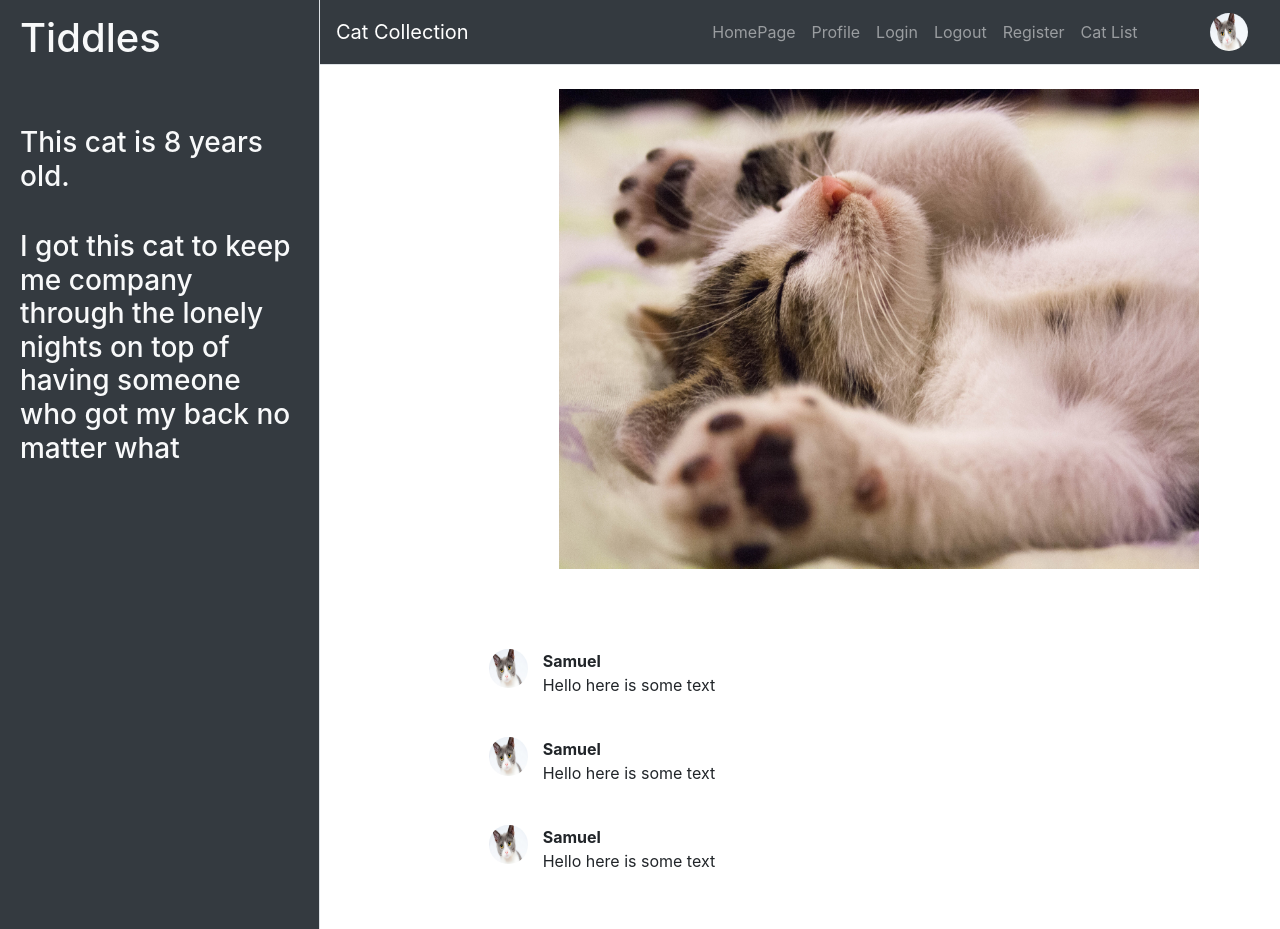
After one commit to samjeg/catsite, a Django app: template templates/cat_app/cat_topic_2.html in a window 1280 px wide. The commit adds this page. Run offline with Django 3.2, Linux system fonts and the light colour scheme; the template is opened without the code that fills it, so the values that code supplies are empty; some libraries are stand-ins or nearby versions.

Commit message:
final page cat topic html added

```diff
--- a/templates/cat_app/cat_list.html
+++ b/templates/cat_app/cat_list.html
@@ -140,8 +140,6 @@
             </tr>
           </table>
         </li>
-        <!--<li></li>-->
-        <!-- <li>li> -->
       </ul>
     </div>
 
--- /dev/null
+++ b/templates/cat_app/cat_topic_2.html
@@ -0,0 +1,162 @@
+<!DOCTYPE html>
+<html lang="en">
+
+<head>
+
+  <meta charset="utf-8" />
+  <meta name="viewport" content="width=device-width, initial-scale=1.0" />
+  <meta name="description" content="" />
+  <meta name="author" content="" />
+
+  <title>Sams Sidebar - Start Bootstrap Template</title>
+
+  <!-- Bootstrap core CSS -->
+  <link href="vendor/bootstrap/css/bootstrap.min.css" rel="stylesheet" />
+
+  <!-- Custom styles for this template -->
+  <link href="css/simple-sidebar.css" rel="stylesheet" />
+  <link href="css/cat_topic.css" rel="stylesheet" />
+
+</head>
+
+<body>
+
+  <div class="d-flex" id="wrapper">
+
+    <!-- Sidebar -->
+    <div class="text-light bg-dark border-right" id="sidebar-wrapper">
+      <div class="sidebar-heading">
+          <h1 class="small-font">Tiddles<h1>
+          <br>
+          <h3 class="small-font">This cat is 8 years old.</h3>
+          <br>
+          <h3 class="small-font">I got this cat to keep me company through the lonely nights on
+          top of having someone who got my back no matter what</h3>
+      </div>
+    </div>
+    <!-- /#sidebar-wrapper -->
+
+    <!-- Page Content -->
+    <div id="page-content-wrapper">
+
+      <nav class="navbar navbar-expand-lg navbar-dark bg-dark border-bottom">
+        <a class="navbar-brand" href="index.html">Cat Collection</a>
+        <button class="navbar-toggler" type="button" data-toggle="collapse" data-target="#navbarSupportedContent" aria-controls="navbarSupportedContent" aria-expanded="false" aria-label="Toggle navigation">
+          <span class="navbar-toggler-icon"></span>
+        </button>
+
+        <div class="collapse navbar-collapse" id="navbarSupportedContent">
+          <ul class="navbar-nav ml-auto mt-2 mt-lg-0">
+           <li class="nav-item">
+            <a class="nav-link" href="#">HomePage</a>
+          </li>
+          <li class="nav-item">
+            <a class="nav-link" href="#">Profile</a>
+          </li>
+          <li class="nav-item">
+            <a class="nav-link" href="#">Login</a>
+          </li>
+          <li class="nav-item">
+            <a class="nav-link" href="#">Logout</a>
+          </li>
+          <li class="nav-item">
+            <a class="nav-link" href="#">Register</a>
+          </li>
+          <li class="nav-item">
+            <a class="nav-link" href="#">Cat List</a>
+          </li>
+          </ul>
+        </div>
+         <div class="navbar-brand">
+        <img class='imageframe' src='media/images/cat1.jpg'/>
+      </div>
+      </nav>
+
+      <div class="container-fluid">
+       <br>
+      <img class="center" src='media/images/cat4.jpg'/>
+
+      <div class="cat-comment-container">
+      <ul class="cat-comment-list">
+        <li class="cat-comment-list-item">
+          <div class="row">
+            <div class="col-2" >
+              <img class="comment-image" src="media/images/cat1.jpg"  alt="empty">
+            </div>
+            <div class="col-10">
+              <div class="row">
+                <div class="col">
+                  <b>Samuel</b>
+                </div>
+                <div class="w-100"></div>
+                <div class="col">
+                  <p>Hello here is some text</p>
+                </div>
+              </div>
+            </div>
+          </div>
+          <br>
+        </li>
+        <li>
+          <div class="row">
+            <div class="col-2">
+              <img class="comment-image" src="media/images/cat1.jpg"  alt="empty">
+            </div>
+            <div class="col-10">
+              <div class="row">
+                <div class="col">
+                  <b>Samuel</b>
+                </div>
+                <div class="w-100"></div>
+                <div class="col">
+                  <p>Hello here is some text</p>
+                </div>
+              </div>
+            </div>
+          </div>
+          <br>
+        </li>
+        </li>
+        <li>
+          <div class="row">
+            <div class="col-2">
+              <img class="comment-image" src="media/images/cat1.jpg"  alt="empty">
+            </div>
+            <div class="col-10">
+              <div class="row">
+                <div class="col">
+                  <b>Samuel</b>
+                </div>
+                <div class="w-100"></div>
+                <div class="col">
+                  <p>Hello here is some text</p>
+                </div>
+              </div>
+            </div>
+          </div>
+          <br>
+        </li>
+      </ul>
+      </div>
+      </div>
+    </div>
+    <!-- /#page-content-wrapper -->
+
+  </div>
+  <!-- /#wrapper -->
+
+  <!-- Bootstrap core JavaScript -->
+  <script src="vendor/jquery/jquery.min.js"></script>
+  <script src="vendor/bootstrap/js/bootstrap.bundle.min.js"></script>
+
+  <!-- Menu Toggle Script -->
+  <script>
+    $("#menu-toggle").click(function(e) {
+      e.preventDefault();
+      $("#wrapper").toggleClass("toggled");
+    });
+  </script>
+
+</body>
+
+</html>
--- /dev/null
+++ b/templates/cat_app/css/cat_topic.css
@@ -0,0 +1,159 @@
+
+.imageframe {
+	height: 3vw;
+	width: 3vw;
+	border-radius: 50%;
+	margin-left: 5vw;
+}
+
+
+.comment-image {
+	height: 3vw;
+	width: 3vw;
+	border-radius: 50%;
+	float: right;
+}
+
+.center {
+	margin-left: 17.5vw;
+	height: 60vh;
+	width: 50vw;
+}
+
+
+.cat-list-item-image {
+	/*position: absolute;*/
+	height: 45vh;
+	width: 60vw;
+	/*z-index: -10;*/
+}
+
+#sidebar-wrapper {
+	max-width: 25vw;
+}
+
+.blue {
+	background-color: blue;
+}
+
+.green {
+	background-color: green;
+}
+
+.cat-list-item-image-container {
+	/*position: absolute*/
+	height: 40vh;
+	width: 60vw;
+	overflow: hidden;
+}
+
+.cat-list-item {
+	margin-top: 10vh;
+	height: 45vh;
+	width: 60vw;
+	border: solid #0066FF;
+	border-width: 2px ;
+	/*overflow: hidden;*/
+}
+
+.cat-list-button {
+	/*float: right;*/
+	height: 7vh;
+	margin: 5vh 5vw 5vh 70vw;
+	/*width: 10vw;*/
+}
+
+.cat-list-container {
+	margin-left: 5vw;
+	margin-top: 10vh;
+	width: 85vw;
+}
+
+.owner {
+	background-color: #000,
+	height: 100vw;
+	/*color: #000;*/
+}
+
+.cat-list-item-button {
+	width: 30vw;
+}
+
+
+.cat-list-list {
+	list-style: none;
+	width: 80vw;
+}
+
+.cat-comment-container {
+	margin-left: 5vw;
+	margin-top: 10vh;
+	width: 85%;
+}
+
+.cat-comment-list {
+	list-style: none;
+	width: 80%;
+	/*background-color: pink;*/
+}
+
+.col-2 {
+	padding: 0px;
+}
+
+@media only screen and (max-width: 600px) {
+	.imageframe {
+		height: 9vw;
+		width: 9vw;
+		border-radius: 50%;
+	}
+
+	.comment-image {
+		height: 8vw;
+		width: 8vw;
+		border-radius: 50%;
+		float: right;
+		position: relative;
+	}
+
+	.small-font {
+		font-size: 16px;
+	}
+
+	#sidebar-wrapper {
+		width: 30vw;
+		float: left;
+	}
+
+	#page-content-wrapper {
+		/*width: 70vw;*/
+		/*float: left;*/
+	}
+
+	#wrapper {
+		width: 100vw;
+		/*background-color: orange;*/
+	}
+
+	.center {
+		margin-left: 2.5vw;
+		height: 40vh;
+		width: 65vw;
+	}
+
+	.cat-comment-container {
+		margin-left: 5vw;
+		margin-top: 10vh;
+		width: 68vw;
+	}
+
+	.cat-comment-list {
+		list-style: none;
+		width: 66vw;
+		/*background-color: pink;*/
+	}
+
+	.cat-comment-list-item {
+		max-width: 90%;
+	}
+}
--- /dev/null
+++ b/templates/cat_app/css/simple-sidebar.css
@@ -0,0 +1,49 @@
+/*!
+ * Start Bootstrap - Simple Sidebar (https://startbootstrap.com/template-overviews/simple-sidebar)
+ * Copyright 2013-2019 Start Bootstrap
+ * Licensed under MIT (https://github.com/BlackrockDigital/startbootstrap-simple-sidebar/blob/master/LICENSE)
+ */
+body {
+  overflow-x: hidden;
+}
+
+#sidebar-wrapper {
+  min-height: 100vh;
+  margin-left: -15rem;
+  -webkit-transition: margin .25s ease-out;
+  -moz-transition: margin .25s ease-out;
+  -o-transition: margin .25s ease-out;
+  transition: margin .25s ease-out;
+}
+
+#sidebar-wrapper .sidebar-heading {
+  padding: 0.875rem 1.25rem;
+  font-size: 1.2rem;
+}
+
+#sidebar-wrapper .list-group {
+  width: 15rem;
+}
+
+#page-content-wrapper {
+  min-width: 100vw;
+}
+
+#wrapper.toggled #sidebar-wrapper {
+  margin-left: 0;
+}
+
+@media (min-width: 400px) {
+  #sidebar-wrapper {
+    margin-left: 0;
+  }
+
+  #page-content-wrapper {
+    min-width: 0;
+    width: 100%;
+  }
+
+  #wrapper.toggled #sidebar-wrapper {
+    margin-left: -15rem;
+  }
+}
```
Also changed, not shown: templates/cat_app/cat_topic.html (+155 -0 lines).
